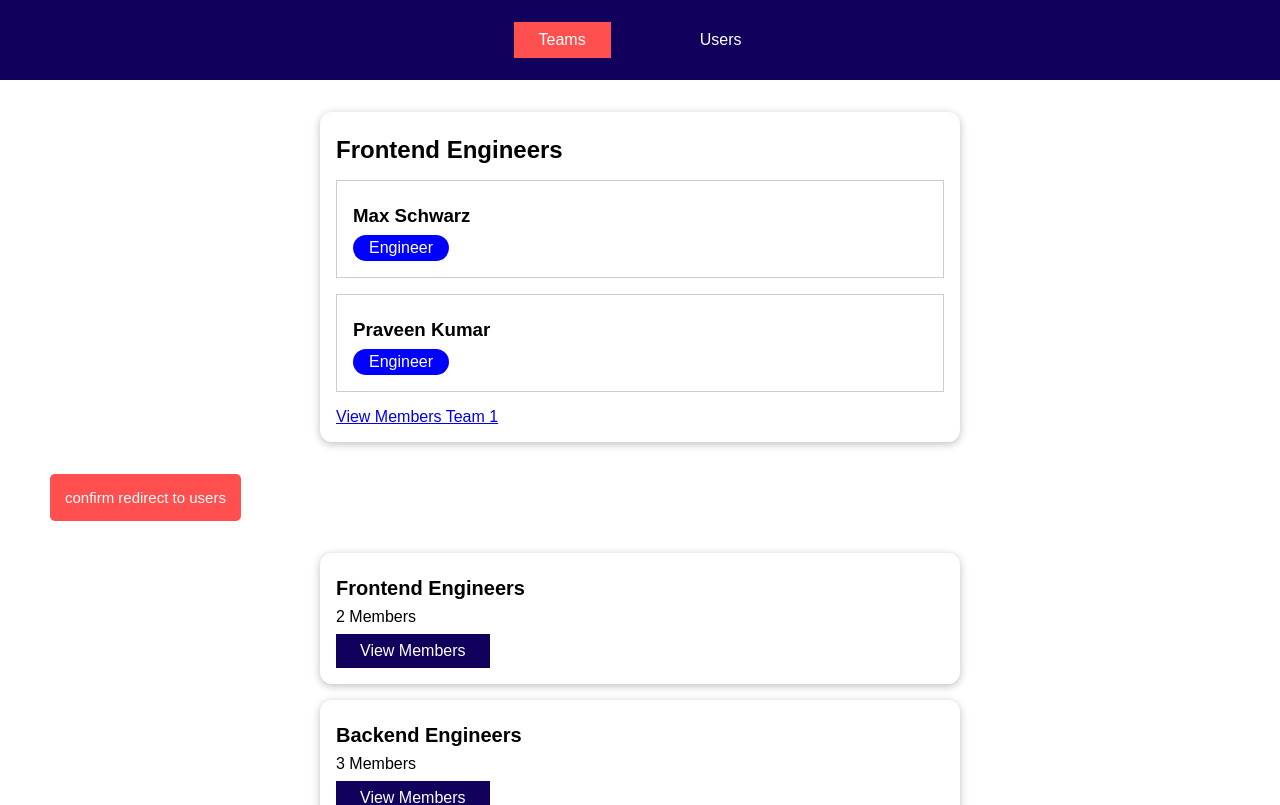
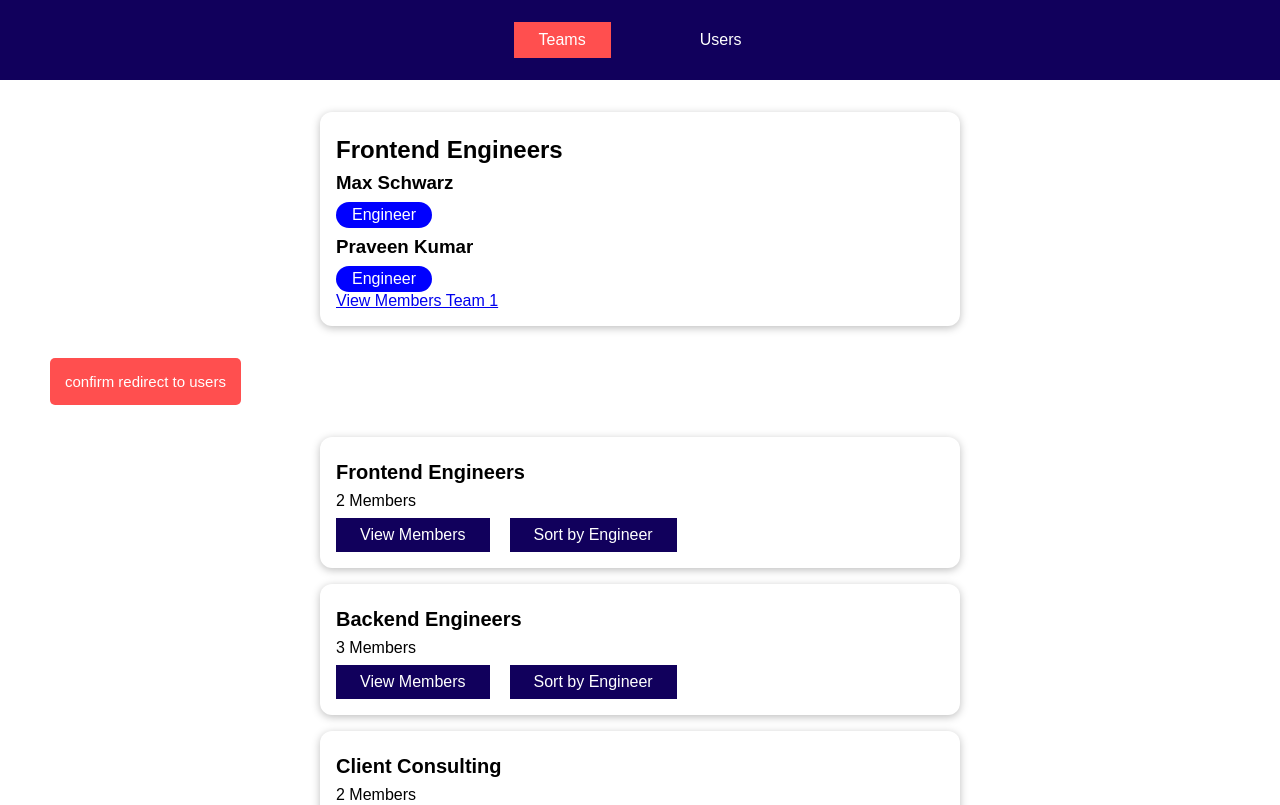
Before and after one commit to SaD-Pr0gEr/vue-router-exp, a Vue app: page /teams/members/1 in a window 1280 px wide. Shown: the top 805 px of the page. Built offline with nearby package versions, Linux system fonts and the light colour scheme.

Commit message:
added dynamic routing

```diff
--- a/src/App.vue
+++ b/src/App.vue
@@ -16,9 +16,9 @@ export default {
         return {
             activePage: 'teams-list',
             teams: [
-                {id: 1, name: 'Frontend Engineers', members: [1, 2]},
-                {id: 2, name: 'Backend Engineers', members: [1, 2, 3]},
-                {id: 3, name: 'Client Consulting', members: [4, 5]},
+                {id: 1, name: 'Frontend Engineers', members: [1, 2], searchRole: "Engineer"},
+                {id: 2, name: 'Backend Engineers', members: [1, 2, 3], searchRole: "Engineer"},
+                {id: 3, name: 'Client Consulting', members: [4, 5], searchRole: "Consultant"},
             ],
             users: [
                 {id: 1, fullName: 'Max Schwarz', role: 'Engineer'},
--- a/src/components/nav/TheNavigation.vue
+++ b/src/components/nav/TheNavigation.vue
@@ -3,15 +3,28 @@
         <nav>
             <ul>
                 <li>
-                    <router-link to="/teams">Teams</router-link>
+                    <router-link :to="teamsLink">Teams</router-link>
                 </li>
                 <li>
-                    <router-link to="/users">Users</router-link>
+                    <router-link :to="usersLink">Users</router-link>
                 </li>
             </ul>
         </nav>
     </header>
 </template>
+
+<script>
+export default {
+    computed: {
+        teamsLink() {
+            return {name: 'teams'}
+        },
+        usersLink() {
+            return {name: 'users'}
+        }
+    }
+}
+</script>
 
 <style scoped>
 header {
--- a/src/components/teams/TeamMembers.vue
+++ b/src/components/teams/TeamMembers.vue
@@ -2,14 +2,13 @@
     <section>
         <h2>{{ teamName }}</h2>
         <ul>
-      <UserItem
-          v-for="member in members"
+            <UserItem v-for="member in members"
                       :key="member.id"
                       :name="member.fullName"
                       :role="member.role"
             />
         </ul>
-    <router-link :to="`/teams/members/1`">View Members Team 1</router-link>
+        <router-link :to="redirectMember1">View Members Team 1</router-link>
     </section>
 </template>
 
@@ -49,6 +48,11 @@ export default {
                 this.teamName = team.name
             }
         }
+    },
+    computed: {
+        redirectMember1() {
+            return {name: "team-members", params: {teamId: 1}}
+        }
     }
 };
 </script>
--- a/src/components/teams/TeamsItem.vue
+++ b/src/components/teams/TeamsItem.vue
@@ -3,15 +3,19 @@
         <h3>{{ name }}</h3>
         <div class="team-members">{{ memberCount }} Members</div>
         <router-link :to="membersLink">View Members</router-link>
+        <router-link :to="sortComputed" style="margin-left: 20px;">Sort by {{ searchParam }}</router-link>
     </li>
 </template>
 
 <script>
 export default {
-  props: ['id', 'name', 'memberCount'],
+    props: ["id", "name", "memberCount", "searchParam"],
     computed: {
         membersLink() {
-      return {name: "team-members", params: {teamId: this.id}}
+            return { name: "team-members", params: {teamId: this.id} }
+        },
+        sortComputed() {
+            return { name: "teams", query: { sort: this.searchParam } }
         }
     }
 };
--- a/src/components/teams/TeamsList.vue
+++ b/src/components/teams/TeamsList.vue
@@ -3,11 +3,12 @@
     <button class="confirm" @click="confirmRedirect"><span>confirm redirect to users</span></button>
     <ul>
         <teams-item
-            v-for="team in teams"
+            v-for="team in filterTeams"
             :key="team.id"
             :id="team.id"
             :name="team.name"
             :member-count="team.members.length"
+            :searchParam="team.searchRole"
         ></teams-item>
     </ul>
 </template>
@@ -23,6 +24,24 @@ export default {
     methods: {
         confirmRedirect() {
             this.$router.push("/users")
+        },
+    },
+    computed: {
+        filterTeams() {
+            return this.sortParam ? this.teams.filter(search => search.searchRole === this.sortParam) : this.teams
+        }
+    },
+    created() {
+        this.$route.query.sort != null ? this.sortParam = this.$route.query.sort : null
+    },
+    data() {
+        return {
+            sortParam: null
+        }
+    },
+    watch: {
+        $route(newRoute) {
+            this.$router.replace(newRoute)
         }
     }
 };
--- a/src/components/users/UserItem.vue
+++ b/src/components/users/UserItem.vue
@@ -1,8 +1,8 @@
 <template>
-  <li>
+    <div>
         <h3>{{ name }}</h3>
         <div class="role" :class="roleClass">{{ role }}</div>
-  </li>
+    </div>
 </template>
 
 <script>
--- a/src/components/users/UsersList.vue
+++ b/src/components/users/UsersList.vue
@@ -15,7 +15,7 @@ export default {
     inject: ['users'],
     methods: {
         confirmRedirect () {
-            this.$router.push("/teams")
+            this.$router.push({name: "teams"})
         }
     }
 };
--- a/src/main.js
+++ b/src/main.js
@@ -6,16 +6,18 @@ import UsersList from "@/components/users/UsersList";
 import TeamMembers from "@/components/teams/TeamMembers";
 import NotFound from "@/components/nav/NotFound"
 
+let baseRoute = process.env.NODE_ENV === "production" ? "/vue-router-exp/dist" : "/";
+
 const router = createRouter({
     history: createWebHistory(),
     routes: [
         {
-            path: "/",
-            redirect: "/teams"
+            path: baseRoute,
+            redirect: `${baseRoute}teams`
         },
         {
             name: "teams",
-            path: '/teams',
+            path: `${baseRoute}teams`,
             component: TeamsList,
             children: [
                 {
@@ -27,7 +29,8 @@ const router = createRouter({
             ]
         },
         {
-            path: '/users',
+            name: "users",
+            path: `${baseRoute}users`,
             component: UsersList
         },
         {
```
Also changed, not shown: 1 other file (tests, documents, lock files or other folders). Lines whose indentation alone changed are shown as unchanged.
